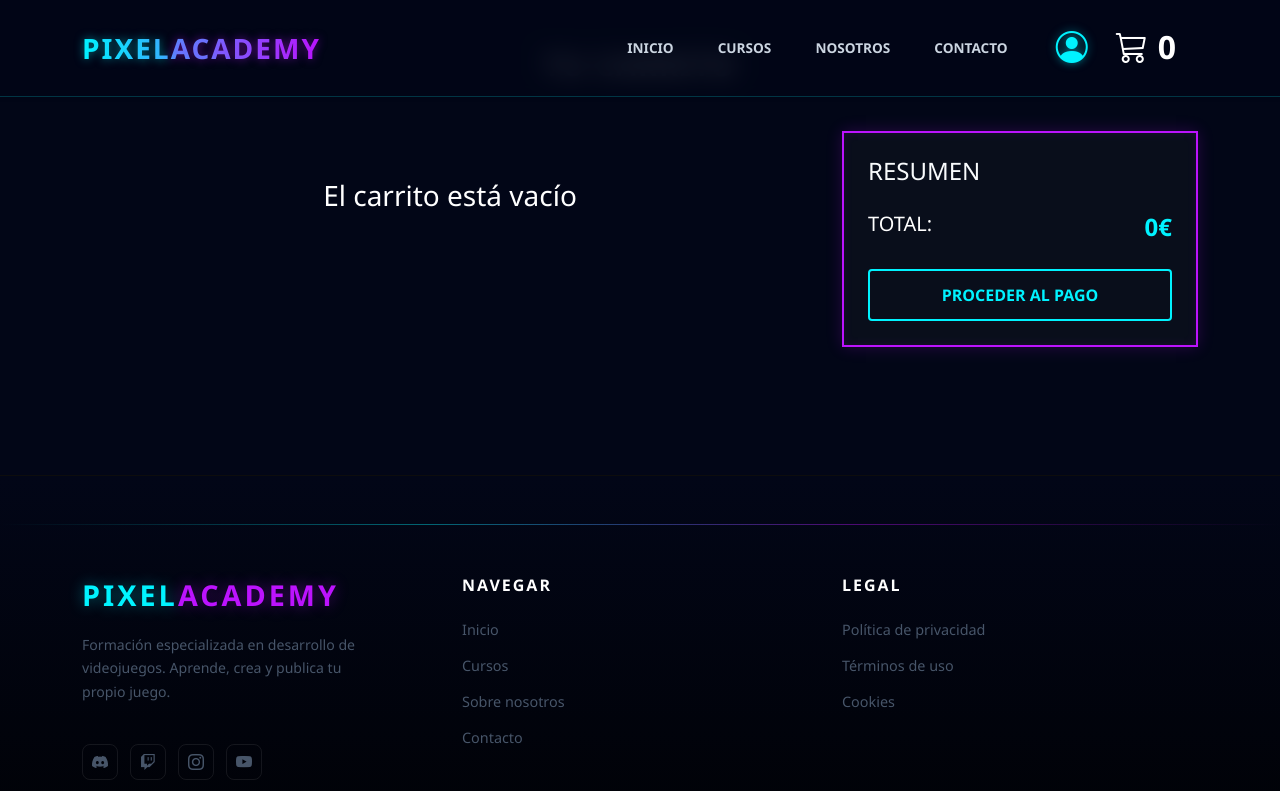
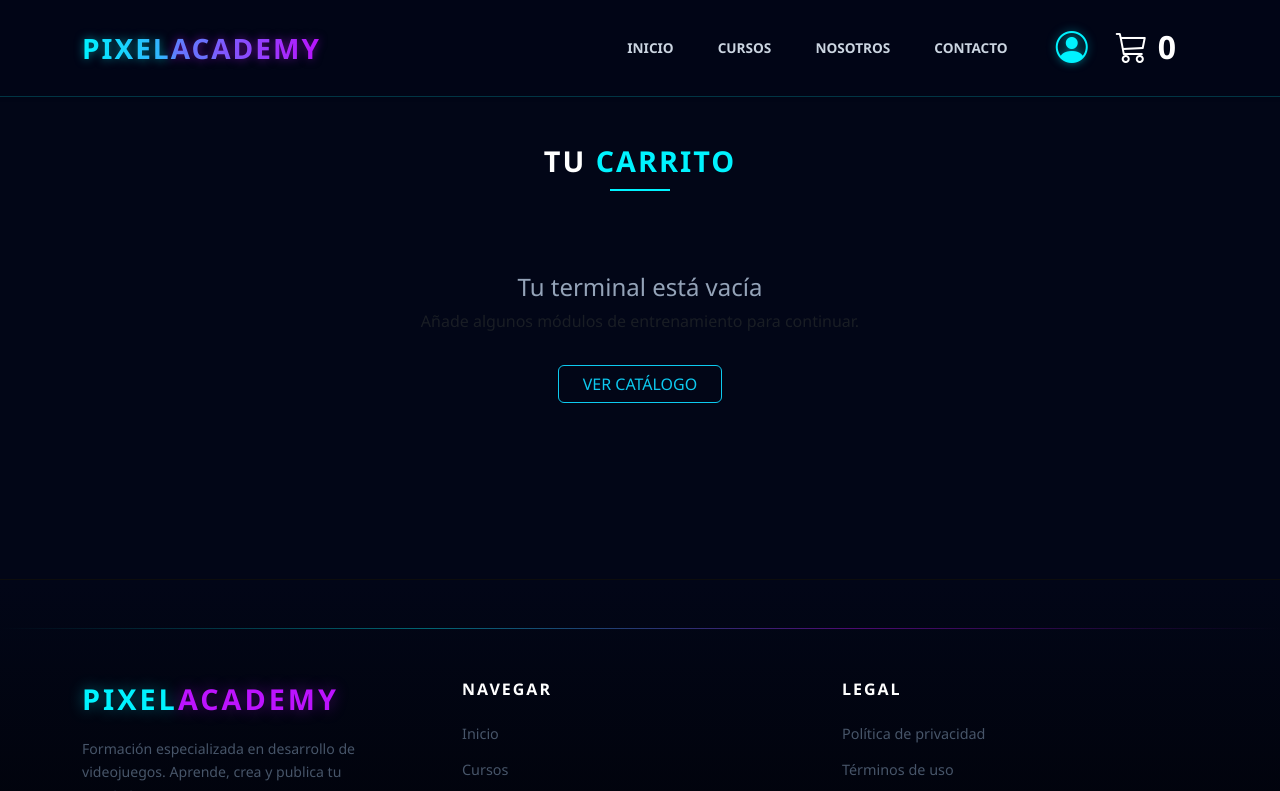
Before and after one commit to Oscar04525/PixelAcademy, an Angular app: page /carrito in a window 1280 px wide. Shown: the top 791 px of the page. Built offline with nearby package versions, Linux system fonts and the light colour scheme.

Commit message:
arreglo de checkout

```diff
--- a/src/app/pages/cart/cart.component.html
+++ b/src/app/pages/cart/cart.component.html
@@ -1,49 +1,69 @@
-<div class="cart-wrapper">
-  <div class="container py-5">
-    <h1 class="logo-text text-center mb-5">TU CARRITO</h1>
+<div class="container py-5 mt-5" style="margin-top: 6rem !important;">
+  <div class="row mb-4">
+    <div class="col text-center">
+      <h2 class="text-white logo-text">TU <span style="color: #00f3ff;">CARRITO</span></h2>
+      <div style="height: 2px; width: 60px; background: #00f3ff; margin: 10px auto;"></div>
+    </div>
+  </div>
 
-    <div class="row g-4">
+  @if (cartService.cart().length > 0) {
+    <div class="row">
       <div class="col-lg-8">
-        @for (item of cartService.getCart(); track item.id) {
-          <div class="cyber-card cian-glow mb-3 p-3">
-            <div class="d-flex align-items-center justify-content-between">
-              <div class="d-flex align-items-center">
-
-                <img [src]="item.imagen"
-                     [alt]="item.titulo"
-                     class="img-curso-mini me-3"
-                     style="width: 100px; height: 60px; object-fit: cover; border: 2px solid #00f3ff; image-rendering: pixelated;">
-
-                <div>
-                  <h5 class="text-white mb-1">{{ item.titulo }}</h5>
-                  <p class="cian-text mb-0 fw-bold">{{ item.precio }}€</p>
+        @for (item of cartService.cart(); track item.id) {
+          <div class="card bg-dark text-white mb-3 border-info shadow-sm"
+               style="border: 1px solid rgba(0, 243, 255, 0.3);">
+            <div class="row g-0 align-items-center p-2">
+              <div class="col-md-3">
+                <img [src]="item.imagen" class="img-fluid rounded" [alt]="item.titulo" style="max-height: 100px; object-fit: cover;">
+              </div>
+              <div class="col-md-6">
+                <div class="card-body">
+                  <h5 class="card-title">{{ item.titulo }}</h5>
+                  <p class="text-info fw-bold mb-0">{{ item.precio }}€</p>
                 </div>
               </div>
-
-              <button class="btn-borrar-pixel" (click)="cartService.removeFromCart(item.id)">
-                ✕
-              </button>
+              <div class="col-md-3 text-center">
+                <button (click)="eliminarCurso(item.id)" class="btn btn-outline-danger btn-sm">
+                  Eliminar
+                </button>
+              </div>
             </div>
-          </div>
-        } @empty {
-          <div class="text-center p-5">
-            <h3 class="text-white">El carrito está vacío</h3>
           </div>
         }
       </div>
 
       <div class="col-lg-4">
-        <div class="cyber-card purple-glow p-4">
-          <h4 class="purple-text mb-4">RESUMEN</h4>
+        <div class="card bg-dark text-white border-info p-4" style="border: 1px solid #00f3ff;">
+          <h4 class="mb-3 text-uppercase" style="letter-spacing: 1px;">Resumen</h4>
+          <div class="d-flex justify-content-between mb-3">
+            <span class="text-white-50">Productos:</span>
+            <span>{{ cartService.totalItems() }}</span>
+          </div>
+          <hr class="bg-info opacity-50">
           <div class="d-flex justify-content-between mb-4">
-            <span class="text-white fs-5">TOTAL:</span>
-            <span class="purple-text fs-4 fw-bold">{{ cartService.totalPrice() }}€</span>
+            <span class="fs-5 text-white">Total:</span>
+            <span class="fs-4 fw-bold" style="color: #00f3ff; text-shadow: 0 0 10px rgba(0, 243, 255, 0.5);">
+              {{ cartService.totalPrice() }}€
+            </span>
           </div>
-          <button class="btn-proceder-pago" routerLink="/checkout">
-            PROCEDER AL PAGO
+
+          <button routerLink="/checkout"
+                  class="btn btn-primary w-100 fw-bold py-3 shadow-lg text-uppercase"
+                  style="background: linear-gradient(45deg, #00f3ff, #bc13fe); border: none; letter-spacing: 1px;">
+            Proceder al Pago
           </button>
+
+          <a routerLink="/catalog" class="btn btn-link text-info w-100 mt-3 text-decoration-none small">
+            ← Seguir explorando
+          </a>
         </div>
       </div>
     </div>
-  </div>
+  } @else {
+    <div class="text-center py-5">
+      <h4 class="text-secondary">Tu terminal está vacía</h4>
+      <p class="text-muted">Añade algunos módulos de entrenamiento para continuar.</p>
+      <button routerLink="/catalog" class="btn btn-outline-info mt-3 px-4">VER CATÁLOGO</button>
+    </div>
+  }
 </div>
--- a/src/app/pages/cart/cart.component.ts
+++ b/src/app/pages/cart/cart.component.ts
@@ -19,5 +19,8 @@ export class CartComponent {
   eliminarCurso(id: number) {
     this.cartService.removeFromCart(id);
   }
-
+  finalizarCompra() {
+    alert('¡Compra realizada con éxito! Gracias por confiar en nuestra academia.');
+    this.cartService.clearCart();
+  }
 }
```
